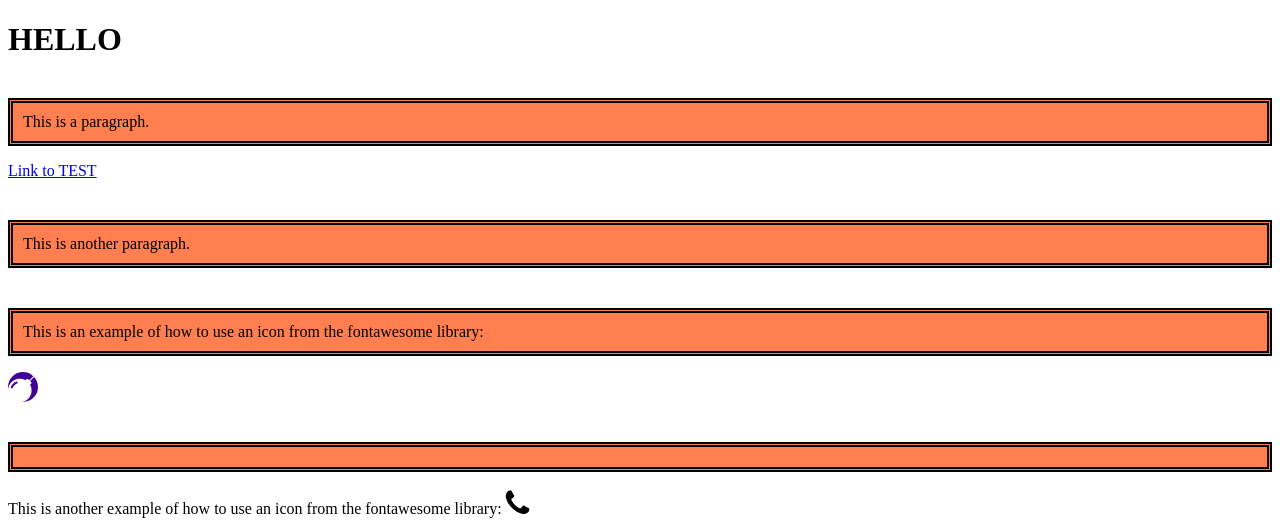
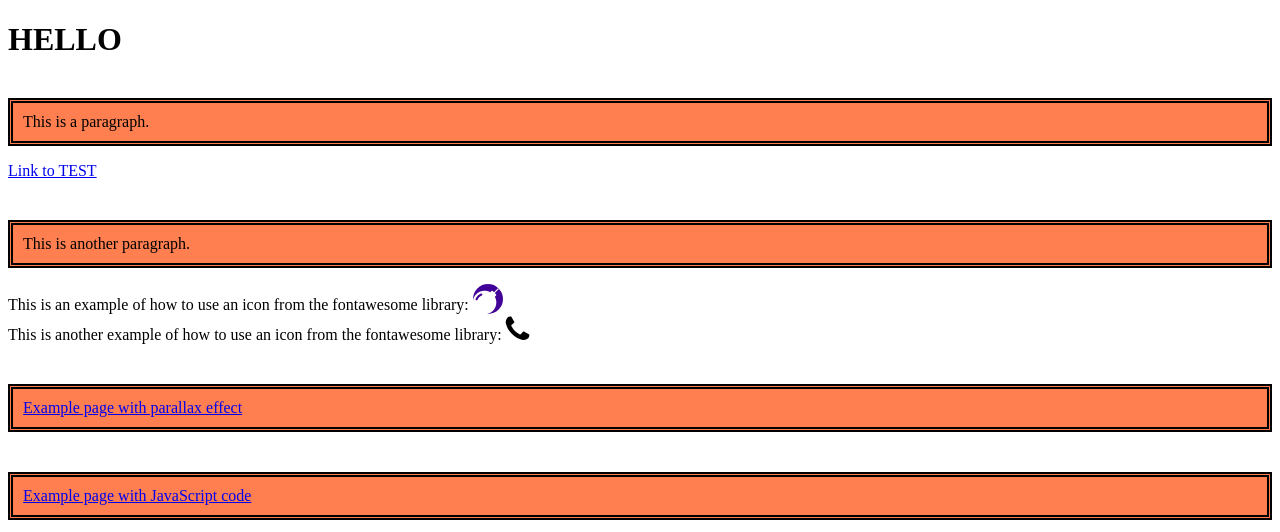
Before and after one commit to margreiter-isk/html_test, a plain HTML site: page index.html in a window 1280 px wide. Shown: the top 532 px of the page. Drawn offline with Linux system fonts and the light colour scheme.

Commit message:
change p to div

```diff
--- a/index.html
+++ b/index.html
@@ -35,12 +35,15 @@
   <p>This is a paragraph.</p>
   <a href="test.html">Link to TEST </a>
   <p> This is another paragraph.</p>
-  <p> This is an example of how to use an icon from the fontawesome library:
+
+  <div> This is an example of how to use an icon from the fontawesome library:
   <div class="fa fa-bomb"></div>
-  </p>
+  </div>
+
   <div>This is another example of how to use an icon from the fontawesome library:
     <div class="fa fa-phone"></div>
   </div>
+
   <p>
     <a href="parallax.html">Example page with parallax effect</a>
   </p>
```
